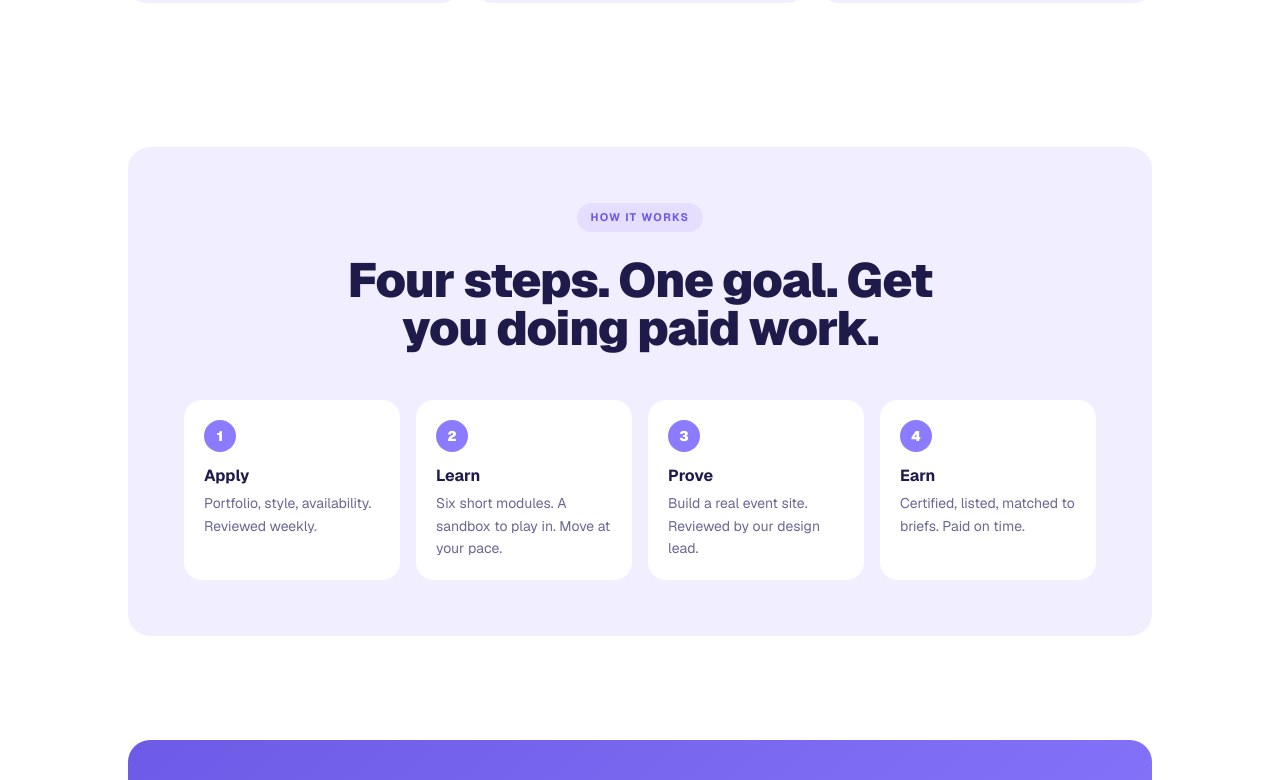
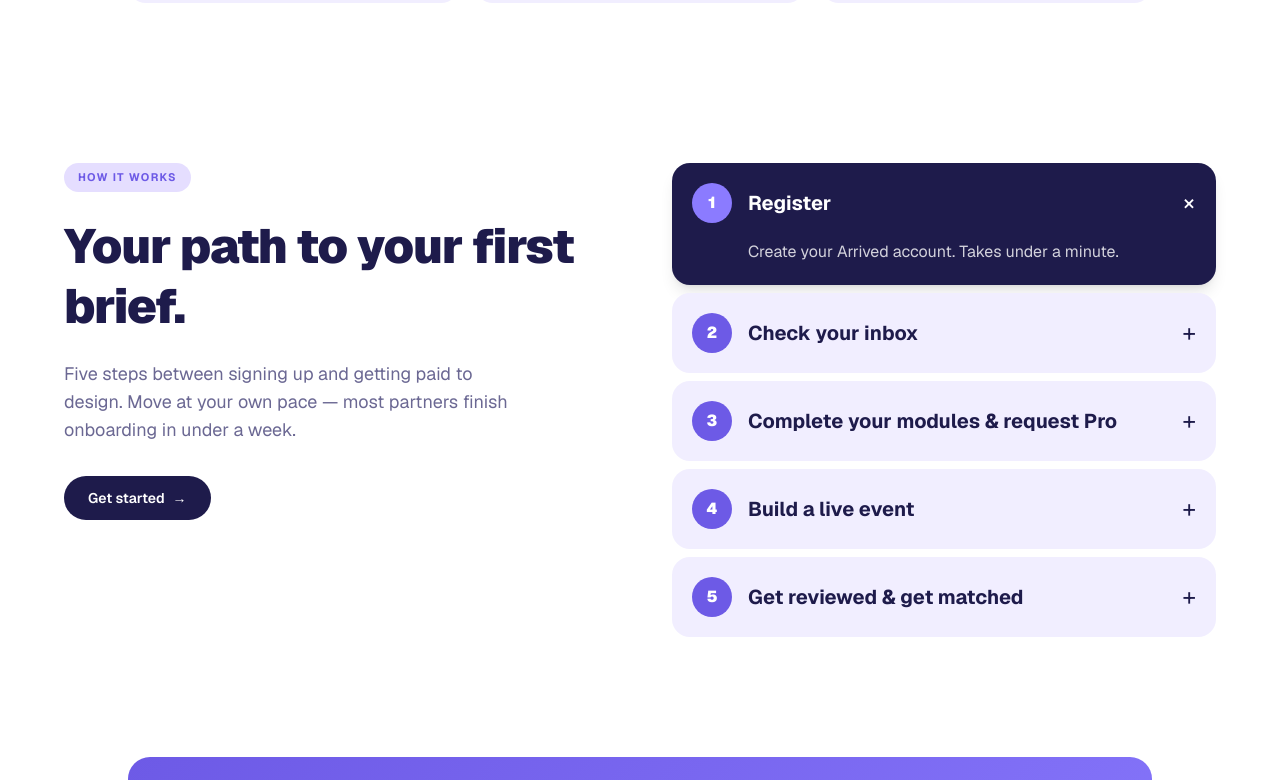
Before and after one commit to sneha-mishhra/arrived-partner-program, a Next.js app: page / in a window 1280 px wide. Shown: the part 1459-2239 px from the top of the page. Built offline with nearby package versions, Linux system fonts and the light colour scheme.

Commit message:
Redesign process steps as 2-column intro + 5-step accordion

```diff
--- a/components/ProcessSteps.tsx
+++ b/components/ProcessSteps.tsx
@@ -1,57 +1,124 @@
+"use client";
+
 // CONTENTFUL MAP → content type: "ProcessSteps"
-// Fields: eyebrow, headline, steps (List of {number, title, body}) — repeatable
+// Fields: eyebrow, headline, subheadline, ctaLabel, ctaLink,
+//         steps (List of {number, title, body}) — repeatable
+// Interaction: 2-column layout, left intro + CTA, right accordion of steps
+
+import { useState } from "react";
 
 const STEPS = [
   {
     number: 1,
-    title: "Apply",
-    body: "Portfolio, style, availability. Reviewed weekly.",
+    title: "Register",
+    body: "Create your Arrived account. Takes under a minute.",
   },
   {
     number: 2,
-    title: "Learn",
-    body: "Six short modules. A sandbox to play in. Move at your pace.",
+    title: "Check your inbox",
+    body: "You'll get a welcome email with everything you need — modules, docs, and next steps.",
   },
   {
     number: 3,
-    title: "Prove",
-    body: "Build a real event site. Reviewed by our design lead.",
+    title: "Complete your modules & request Pro",
+    body: "Work through the training modules at your own pace. Once done, email sneha@teamhappily.com to unlock Pro access.",
   },
   {
     number: 4,
-    title: "Earn",
-    body: "Certified, listed, matched to briefs. Paid on time.",
+    title: "Build a live event",
+    body: "Use Pro (and our API) to build a real event page, publish it live, and share the link with our team.",
+  },
+  {
+    number: 5,
+    title: "Get reviewed & get matched",
+    body: "Our team reviews your work and adds you to our designer database. Clients get assigned to you based on your style and strengths.",
   },
 ];
 
 export default function ProcessSteps() {
+  const [open, setOpen] = useState<number>(0);
+
   return (
-    <section className="w-full px-6 py-16">
-      <div className="max-w-5xl mx-auto bg-brand-lavender rounded-3xl px-8 md:px-14 py-14">
-        <div className="text-center">
+    <section className="w-full px-6 py-20">
+      <div className="max-w-6xl mx-auto grid grid-cols-1 md:grid-cols-2 gap-12 md:gap-16 items-start">
+        {/* LEFT — intro */}
+        <div>
           <span className="pill mb-6 inline-block">How it works</span>
-          <h2 className="text-3xl md:text-5xl font-black tracking-tight max-w-2xl mx-auto">
-            Four steps. One goal. Get you doing paid work.
+          <h2 className="text-3xl md:text-5xl font-black tracking-tight leading-tight">
+            Your path to your first brief.
           </h2>
+          <p className="mt-6 text-base md:text-lg text-brand-muted max-w-md">
+            Five steps between signing up and getting paid to design. Move at
+            your own pace — most partners finish onboarding in under a week.
+          </p>
+          <a
+            href="#apply"
+            className="mt-8 inline-flex items-center gap-2 bg-brand-navy text-white text-sm font-semibold px-6 py-3 rounded-full hover:bg-brand-navy-2 transition"
+          >
+            Get started
+            <span>→</span>
+          </a>
         </div>
 
-        <div className="mt-12 grid grid-cols-1 sm:grid-cols-2 lg:grid-cols-4 gap-4">
-          {STEPS.map((s) => (
+        {/* RIGHT — accordion */}
+        <div className="flex flex-col gap-2">
+          {STEPS.map((s, i) => {
+            const isOpen = open === i;
+            return (
+              <button
+                key={s.number}
+                onClick={() => setOpen(isOpen ? -1 : i)}
+                className={`
+                  text-left rounded-2xl p-5 transition-all duration-300
+                  ${
+                    isOpen
+                      ? "bg-brand-navy text-white shadow-lg"
+                      : "bg-brand-lavender text-brand-navy hover:bg-brand-lavender-2"
+                  }
+                `}
+              >
+                <div className="flex items-center gap-4">
                   <div
-              key={s.number}
-              className="bg-white rounded-2xl p-5 flex flex-col gap-3"
+                    className={`
+                      flex-shrink-0 w-10 h-10 rounded-full flex items-center justify-center
+                      font-black text-base transition-all duration-300
+                      ${
+                        isOpen
+                          ? "bg-brand-purple-2 text-white"
+                          : "bg-brand-purple text-white"
+                      }
+                    `}
                   >
-              <div className="w-8 h-8 rounded-full bg-brand-purple-2 text-white flex items-center justify-center font-black text-sm">
                     {s.number}
                   </div>
-              <div>
-                <div className="font-bold text-brand-navy">{s.title}</div>
-                <p className="mt-1 text-sm text-brand-muted leading-relaxed">
+                  <h3 className="font-bold text-lg md:text-xl flex-1">
+                    {s.title}
+                  </h3>
+                  <span
+                    className={`text-2xl leading-none transition-transform duration-300 ${
+                      isOpen ? "rotate-45" : ""
+                    }`}
+                  >
+                    +
+                  </span>
+                </div>
+                <div
+                  className={`
+                    overflow-hidden transition-all duration-300 ease-out
+                    ${isOpen ? "max-h-40 mt-4 opacity-100" : "max-h-0 opacity-0"}
+                  `}
+                >
+                  <p
+                    className={`text-sm md:text-base leading-relaxed pl-14 ${
+                      isOpen ? "text-white/80" : "text-brand-muted"
+                    }`}
+                  >
                     {s.body}
                   </p>
                 </div>
-            </div>
-          ))}
+              </button>
+            );
+          })}
         </div>
       </div>
     </section>
```
Lines whose indentation alone changed are shown as unchanged.
